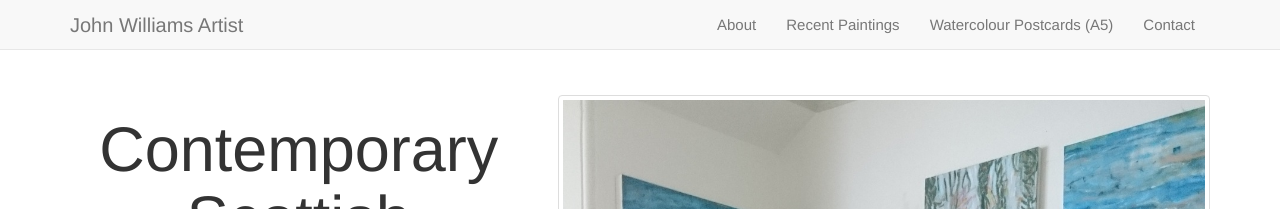
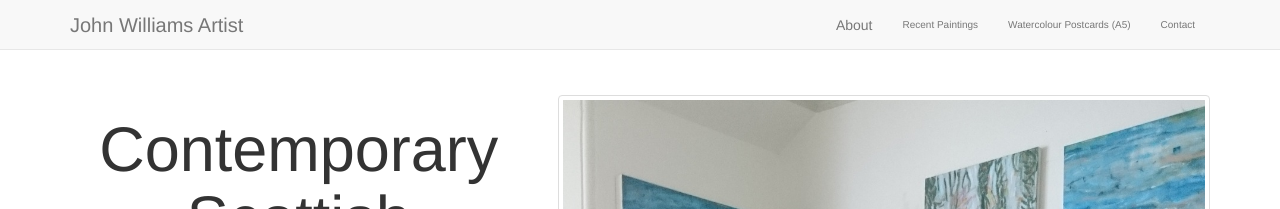
Before and after one commit to jyus/Jekyll_Template, a Jekyll site: the page built from index.html, in a window 1280 px wide. Shown: the top 209 px of the page. Built offline with Jekyll 4.4.1, drawn with Linux system fonts in a browser that asks for light colours; nearby versions of some CDN libraries; library files that are not in the unit come from our copies.

Commit message:
initial commit

```diff
--- a/_layouts/default.html
+++ b/_layouts/default.html
@@ -49,17 +49,17 @@
                         <a class="page-scroll" href="#gallery" style="font-size:16px;">Recent Paintings</a>
                     </li> -->
                     <li>
-                        <a class="page-scroll" href="{{ '/#about' | absolute_url }}" style="font-size:15px;">About</a>
+                        <a class="page-scroll" href="{{ '/#about' | absolute_url }}" style="font-size:14px;">About</a>
                     </li>
                     <li>
-                        <a class="page-scroll" href="{{ '/gallery.html' | absolute_url }}" style="font-size:15px;">Recent Paintings</a>
+                        <a class="page-scroll" href="{{ '/gallery.html' | absolute_url }}" style="font: size 14px;">Recent Paintings</a>
                     </li>
                     <li>
-                        <a class="page-scroll" href="{{ '/postcards.html' | absolute_url }}" style="font-size:15px;">Watercolour Postcards (A5)</a>
+                        <a class="page-scroll" href="{{ '/postcards.html' | absolute_url }}" style="font: size 14px;">Watercolour Postcards (A5)</a>
 
                     </li>
                     <li>
-                        <a class="page-scroll" href="{{ '/contact.html' | absolute_url }}" style="font-size:15px;">Contact</a>
+                        <a class="page-scroll" href="{{ '/contact.html' | absolute_url }}" style="font: size 14px;">Contact</a>
                     </li>
                 </ul>
             </div>
```
